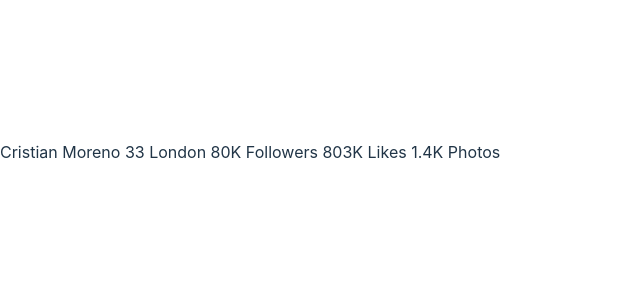
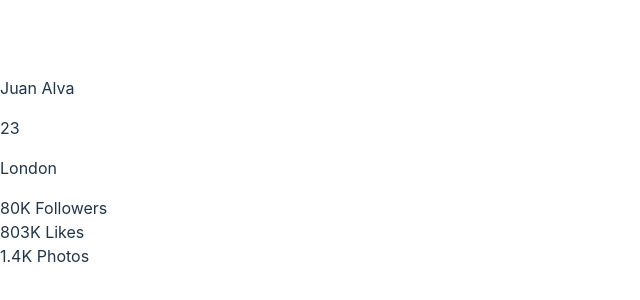
Before and after one commit to jlac8/profile-card-component, a React (Vite) app: page / in a window 1280 px wide. Shown: the part 248-548 px from the top of the page, without its empty margins (0-640 px from the left). Built offline with nearby package versions, Linux system fonts and the light colour scheme.

Commit message:
feat: add HTML structure

```diff
--- a/src/App.jsx
+++ b/src/App.jsx
@@ -3,20 +3,30 @@ import './App.css'
 function App() {
 
   return (
-    <>
-      Cristian Moreno
-      33
-      London
-
+    <main>
+      <section>
+        <div>
+          <img src="" alt="" />
+          <p>Juan Alva</p>
+          <span>23</span>
+          <p>London</p>
+        </div>
+        <div>
+          <div>
             80K
             Followers
-
+          </div>
+          <div>
             803K
             Likes
-
+          </div>
+          <div>
             1.4K
             Photos
-    </>
+          </div>
+        </div>
+      </section>
+    </main>
   )
 }
 
```
Lines whose indentation alone changed are shown as unchanged.
